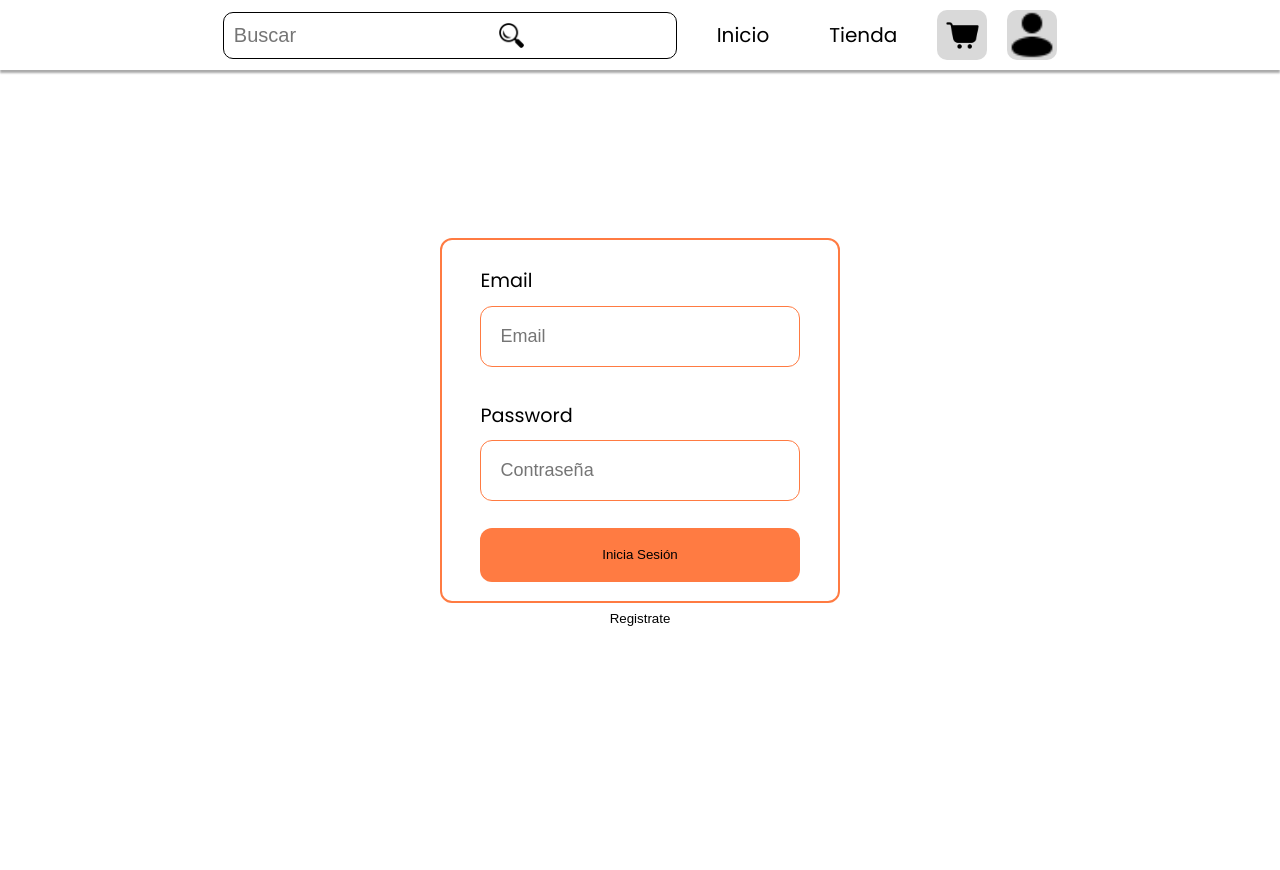
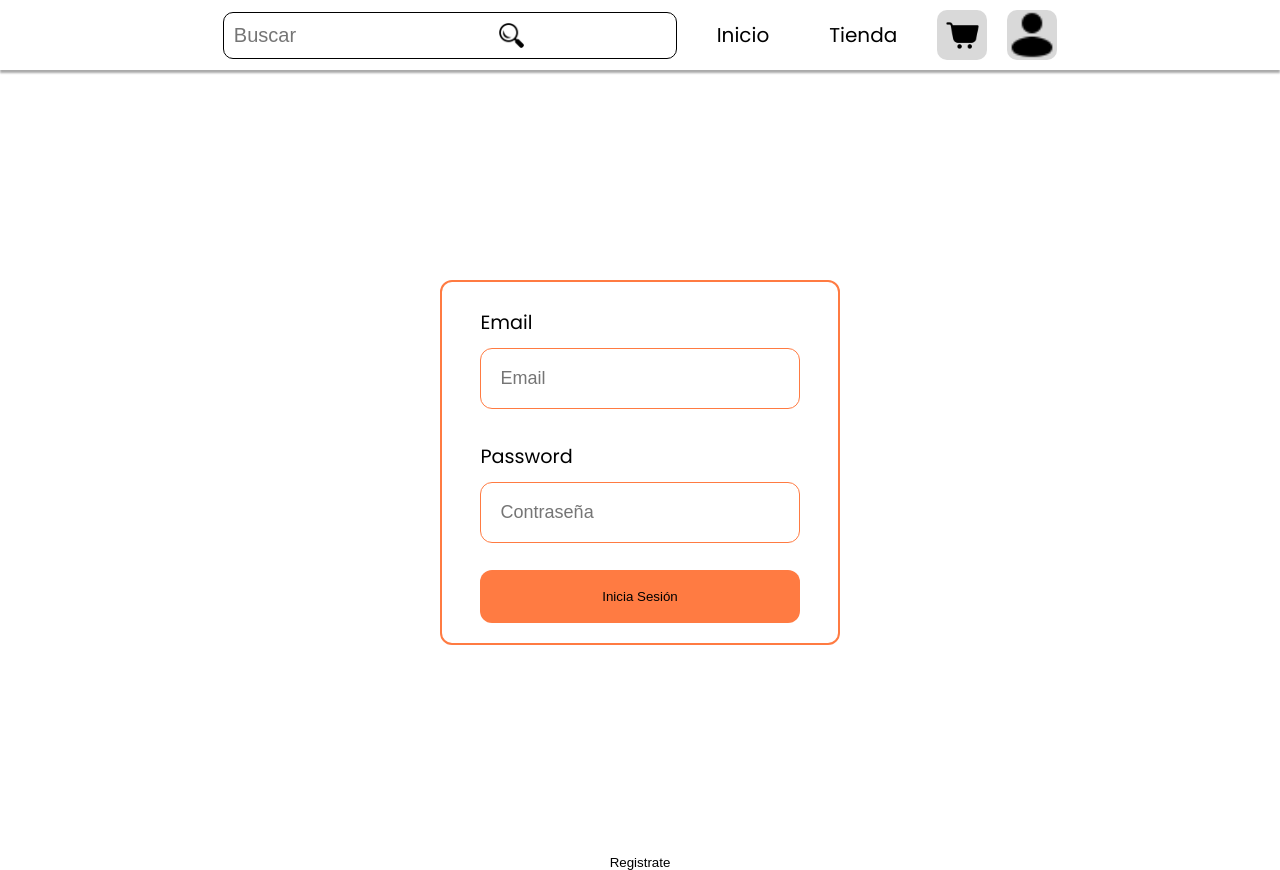
Before and after one commit to arrebolawork/frontendE-commerce, a React (Vite) app: page /login in a window 1280 px wide. Before the commit the page ends 800 px from the top, so only its background shows below. Built offline with nearby package versions, Linux system fonts and the light colour scheme; no server answers.

Commit message:
Arreglando estilos del root y login y shop

```diff
--- a/src/App.css
+++ b/src/App.css
@@ -1,10 +1,6 @@
 #root {
-  height: 100vh;
   margin: 0 auto;
   padding: 0;
   text-align: center;
-  display: flex;
-  flex-direction: column;
-  align-items: center;
-  justify-content: space-between;
+  justify-content: center;
 }
--- a/src/components/ProductList/ProductList.scss
+++ b/src/components/ProductList/ProductList.scss
@@ -2,6 +2,8 @@
     display: grid;
     grid-template-columns: repeat(auto-fit, minmax(200px, 1fr));
     gap: 1rem;
+    width: 80%;
+    margin: 40px auto;
 
     .__product {
         box-shadow: 2px 2px 7px 0px rgb(0 0 0 / 17%);
--- a/src/components/login/LoginForm.jsx
+++ b/src/components/login/LoginForm.jsx
@@ -39,7 +39,7 @@ export default function LoginForm() {
     }
   }, [location]);
   return (
-    <div>
+    <div className='loginPage'>
       <form onSubmit={handleSubmit} className="formularioContainer">
         {!haveCount && (
           <>
--- a/src/components/login/LoginForm.scss
+++ b/src/components/login/LoginForm.scss
@@ -1,3 +1,10 @@
+.loginPage {
+  height: 100vh;
+  display: flex;
+  flex-direction: column;
+  align-items: center;
+}
+
 .formularioContainer {
   display: flex;
   flex-direction: column;
@@ -8,6 +15,8 @@
   border: 2px solid #ff7b42;
   border-radius: 12px;
   padding: 1rem 2rem;
+  margin: auto;
+
   & input {
     padding: 1rem;
     border: 1px solid #ff7b42;
```
